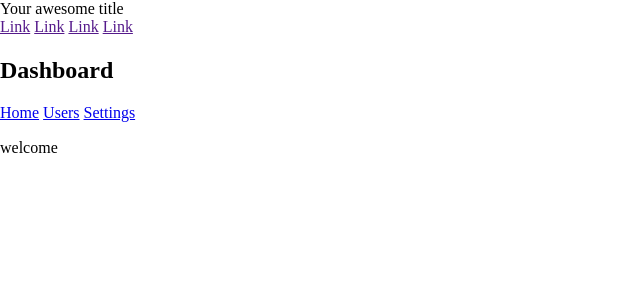
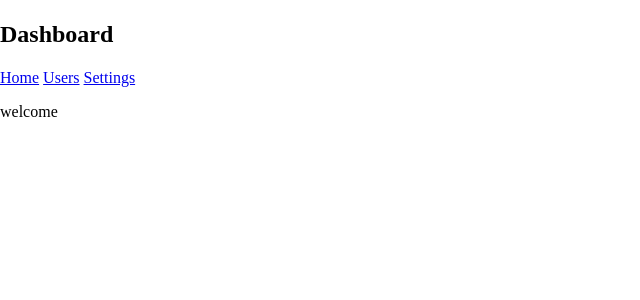
Before and after one commit to 7897git/7897git.github.io, a Jekyll site: the page built from index.html, in a window 1280 px wide. Shown: the top 300 px of the page, without its empty margins (0-640 px from the left). Built offline with Jekyll 4.4.1, drawn with Linux system fonts in a browser that asks for light colours; comment, search, counter and statistics services are not loaded.

Commit message:
Update mdl-header.html

```diff
--- a/_includes/mdl-header.html
+++ b/_includes/mdl-header.html
@@ -1,15 +1,3 @@
-  <header class="mdl-layout__header">
-    <div class="mdl-layout__header-row">
-      <!-- Title -->
-      <span class="mdl-layout-title">{{site.title}}</span>
-      <!-- Add spacer, to align navigation to the right -->
-      <div class="mdl-layout-spacer"></div>
-      <!-- Navigation. We hide it in small screens. -->
-      <nav class="mdl-navigation mdl-layout--large-screen-only">
-        <a class="mdl-navigation__link" href="">Link</a>
-        <a class="mdl-navigation__link" href="">Link</a>
-        <a class="mdl-navigation__link" href="">Link</a>
-        <a class="mdl-navigation__link" href="">Link</a>
-      </nav>
-    </div>
-  </header>
+<header class="header">
+  <h1>{{ page.title }}</h1>
+</header>
```
